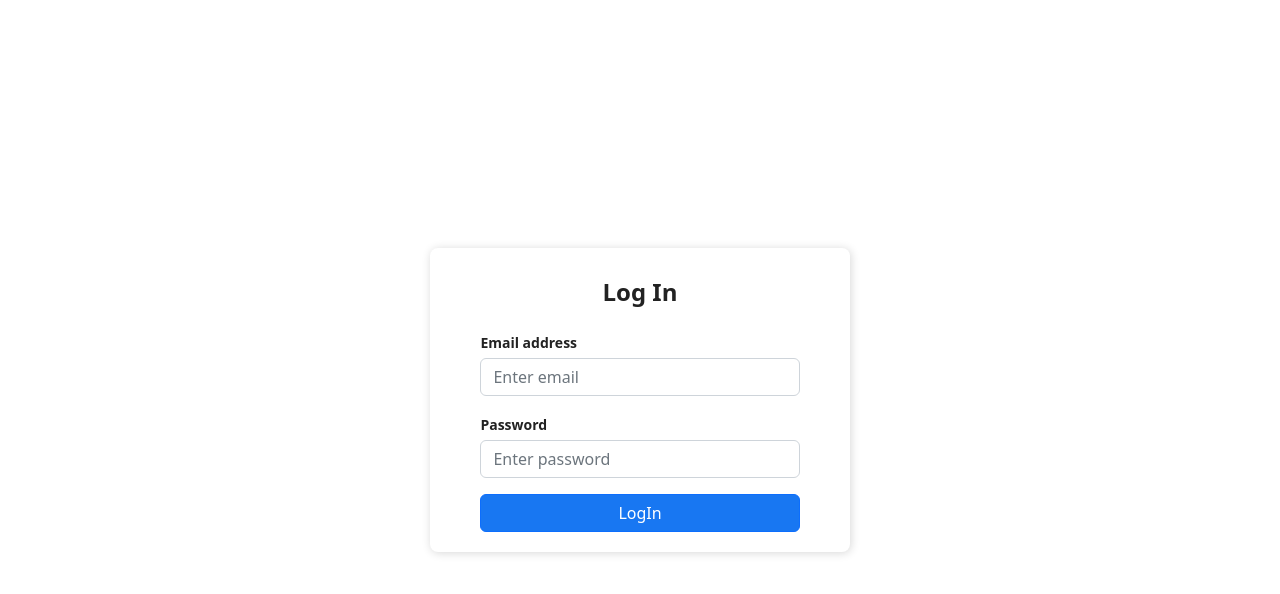
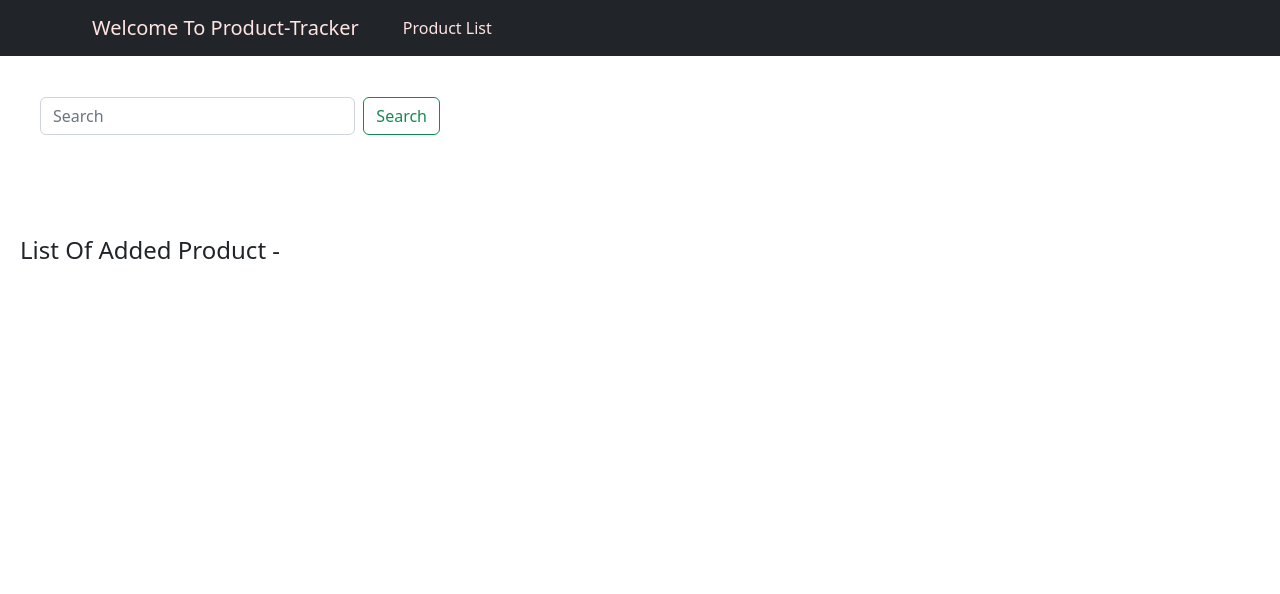
Before and after one commit to Shah-Sachidanand/Product_List, a React (Create React App) app: page /productlist in a window 1280 px wide. Shown: the top 594 px of the page. Built offline with nearby package versions, Linux system fonts and the light colour scheme.

Commit message:
redux and redux Store Added

```diff
--- a/src/Actions/Actions.js
+++ b/src/Actions/Actions.js
@@ -1 +1,3 @@
 export const ADD_PRODUCT = 'ADD_PRODUCT';
+export const DELETE_PRODUCT = 'DELETE_PRODUCT';
+export const SEARCH_PRODUCT = 'SEARCH_PRODUCT';
--- a/src/Actions/Product.js
+++ b/src/Actions/Product.js
@@ -1,8 +1,27 @@
-import { ADD_PRODUCT } from "./Actions";
+import { ADD_PRODUCT, DELETE_PRODUCT,SEARCH_PRODUCT } from "./Actions";
 
+//ADD Product
 export function addProduct(product) {
     return {
       type: ADD_PRODUCT,
       product,
     };
   }
+
+  //Delete Product
+
+  export function deletePoduct(product) {
+    return {
+      type: DELETE_PRODUCT,
+      product,
+    };
+  }
+
+  //Search Product
+
+  export function SearchPoduct(product) {
+    return {
+      type: SEARCH_PRODUCT,
+      product,
+    };
+  }
--- a/src/App.js
+++ b/src/App.js
@@ -1,29 +1,19 @@
-import './App.css';
-import React from 'react';
-import LogIn from './Components/LogIn';
-import HomePage from './Components/HomePage'
-import {
-  BrowserRouter as Router,
-  Routes,
-  Route
-} from "react-router-dom";
+import { Routes, Route } from 'react-router-dom';
+import Home from './Components/HomePage';
+import Main from './Components/Main';
+import ProductList from './Components/ProductList';
 
-import useToken from './Components/UseToken';
+function App() {
+  return (
+    <div className="App">
+    <Home />
+    <Routes>
+      <Route path='/' element={<Main />} />
+      <Route path='/productlist' element={<ProductList />} />
 
 
-function App() {
-  const { token, setToken } = useToken();
-  if(!token) {
-    return <LogIn setToken={setToken} />
-  }
-  return ( <div>
-     <Router>
-      <Routes>
-          <Route path="/" element={<HomePage />}>
-        </Route>
-      </Routes>
-    </Router>
-    </div>
+    </Routes>
+  </div>
   );
 }
 
--- /dev/null
+++ b/src/Assets/css/Product.css
@@ -0,0 +1,5 @@
+.rbtn{
+    align-items: flex-end;
+    margin-left: 188px;
+    margin-top: -75px;
+}
--- a/src/Components/HomePage.js
+++ b/src/Components/HomePage.js
@@ -1,10 +1,25 @@
-import Product from "./Product";
+import { Link } from 'react-router-dom';
+import Navbar from 'react-bootstrap/Navbar'
+import Container from 'react-bootstrap/Container';
+import Nav from 'react-bootstrap/Nav';
 
 function HomePage() {
+  const style = {
+    textDecoration: 'none',
+    color: 'mistyrose',
+    margin: '10px'
+}
     return (
       <div>
-        <Product/>
-      </div>
+      <Navbar bg="dark" variant="light">
+      <Container>
+          <Navbar.Brand ><Link to="/" style={style}>Welcome To Product-Tracker</Link></Navbar.Brand>
+          <Nav className="me-auto">
+              <Nav.Link><Link to="/productlist" style={style}>Product List</Link></Nav.Link>
+          </Nav>
+      </Container>
+  </Navbar>
+  </div>
     );
   }
 
--- /dev/null
+++ b/src/Components/Main.js
@@ -0,0 +1,49 @@
+import Form from 'react-bootstrap/Form';
+import Button from 'react-bootstrap/esm/Button';
+import { useState } from 'react';
+import {addProduct} from '../Actions/Product'
+import {connect} from 'react-redux'
+
+function Main(props) {
+
+  const [product, setProduct] = useState('');
+  const [price, setPrice] = useState('');
+
+const handleSubmit = (e) => {
+  e.preventDefault();
+  props.dispatch(
+    addProduct({
+      key: Math.round(Math.random() * 100),
+      product : product,
+      price : price
+    })
+  )
+}
+
+  const style ={
+    marginTop: '30px',
+    height:'10px',
+    width:'400px',
+    marginBottom:'200px'
+
+  }
+    return (
+      <div justify='space-around' align='middle'>
+      <Form style={style} onSubmit={handleSubmit}>
+      <h4 className='mb-3 '> Lets Add A Product</h4>
+      <Form.Group className="mb-3">
+        <Form.Control type='text'  required onChange={e => setProduct(e.target.value)} placeholder='Product Name'/>
+        <Form.Control className='mt-3' type='number' required onChange={e => setPrice(e.target.value)} placeholder='Price'/>
+      </Form.Group>
+      <Button type='submit'>Add Product</Button>
+      </Form>
+    </div>
+
+    );
+  }
+  function mapStateToProps(state) {
+    return {
+      state,
+    };
+  }
+  export default connect(mapStateToProps)(Main);
--- a/src/Components/Product.js
+++ b/src/Components/Product.js
@@ -1,45 +1,49 @@
-import Form from 'react-bootstrap/Form';
-import Button from 'react-bootstrap/esm/Button';
-import { useState } from 'react';
-import {addProduct} from '../Actions/Product'
-import {connect} from 'react-redux'
+import Button from 'react-bootstrap/Button';
+import Card from 'react-bootstrap/Card';
+import Row from 'react-bootstrap/Row';
+import '../Assets/css/Product.css'
+
 
 function Product(props) {
 
-  const [product, setProduct] = useState('');
-  const [price, setPrice] = useState('');
+    const { products } = props.products;
+    const { handleDelete } = props;
 
-const handleSubmit = (e) => {
-  e.preventDefault();
-  props.dispatch(
-    addProduct({
-      product : product,
-      price : price
-    })
-  )
+  const style ={
+  display: 'flex',
+  flexDirection: 'row',
+  flexWrap: 'wrap',
+  justifyContent: 'baseline',
+  width: '18rem', height:'10rem',
+  marginTop:'30px',
+  marginLeft:'30px'
 }
 
-  const style ={
-    marginTop: '300px',
-    height:'10px',
-    width:'400px',
-  }
-    return (
-      <div justify='space-around' align='middle'>
-      <Form style={style} onSubmit={handleSubmit}>
-      <h4 className='mb-3 '> Lets Add A Product</h4>
-      <Form.Group className="mb-3">
-        <Form.Control type='text'  required onChange={e => setProduct(e.target.value)} placeholder='Product Name'/>
-        <Form.Control className='mt-3' type='number' required onChange={e => setPrice(e.target.value)} placeholder='Price'/>
-      </Form.Group>
-      <Button type='submit'>Add Product</Button>
-      </Form>
-    </div>
-    );
-  }
-  function mapStateToProps(state) {
-    return {
-      state,
-    };
-  }
-  export default connect(mapStateToProps)(Product);
+  // Generate cards for all the products added..
+  return (
+      <div id='container'>
+        <Row>
+          {products &&
+          products.map((product, index) => {
+            return(
+              <Card style={style}>
+                <Card.Body>
+                  <Card.Title>
+                    {product.product}
+                    <Button className='rbtn' variant="outline-danger" size="sm" onClick={(e) => handleDelete(product)}>
+                        Remove
+                      </Button>
+                  </Card.Title>
+                  <Card.Text>
+                    <span>Price-</span>
+                    {product.price}
+                  </Card.Text>
+                </Card.Body>
+              </Card>
+            )
+          })}
+        </Row>
+        </div>
+  )}
+
+export default Product;
--- a/src/Components/ProductList.js
+++ b/src/Components/ProductList.js
@@ -1,10 +1,28 @@
-
-function ProductList() {
+import Product from './Product'
+import {deletePoduct} from '../Actions/Product'
+import {connect} from 'react-redux'
+import SearchBar from './SearchBar';
+function ProductList(props) {
+  const handleDelete = (product) => {
+    console.log('delete', product);
+    props.dispatch(deletePoduct(product));
+  };
     return (
       <div>
-      ProductList Starting ....
+        <SearchBar/>
+        <h4 style={{margin:'20px'}}>List Of Added Product - </h4>
+        <Product
+            products = {props.state.products}
+            handleDelete = {handleDelete}
+            history = {props.history}
+          />
       </div>
     );
   }
+  function mapStateToProps(state) {
+    return {
+      state,
+    };
+  }
 
-  export default ProductList;
+  export default connect(mapStateToProps)(ProductList);
--- a/src/Components/SearchBar.js
+++ b/src/Components/SearchBar.js
@@ -1,9 +1,21 @@
 
 function SearchBar() {
+  const style = {
+    marginTop: '30px',
+    height:'40px',
+    width:'400px',
+    marginBottom:'100px',
+    display: 'flex',
+    alignItems: 'center',
+    justifyContent: 'center',
+  }
     return (
-      <div>
-      SearchBar Starting ....
-      </div>
+      <div style={{margin:'40px'}}>
+        <form style={style} class="d-flex mt-3" role="search">
+        <input class="form-control me-2" type="search" placeholder="Search" aria-label="Search"/>
+        <button class="btn btn-outline-success" type="submit">Search</button>
+      </form>
+   </div>
     );
   }
 
--- a/src/Reducers/Products.js
+++ b/src/Reducers/Products.js
@@ -1,4 +1,4 @@
-import { ADD_PRODUCT } from "../Actions/Actions";
+import { ADD_PRODUCT, DELETE_PRODUCT, SEARCH_PRODUCT } from "../Actions/Actions";
 
 // initial product state
 const initialState = {
@@ -13,6 +13,18 @@ const initialState = {
             products: [...state.products, action.product],
             flag: false
         };
+        case DELETE_PRODUCT:
+          let filtered = state.products.filter((product) => product.key !== action.product.key);
+          return {
+            flag: false,
+            products: filtered,
+          };
+          case SEARCH_PRODUCT:
+            let Searchfiltered = state.products.filter((product) => product.product !== action.product.product);
+            return {
+              flag: false,
+              products: Searchfiltered,
+            };
         default:
       return state;
     }
--- a/src/index.js
+++ b/src/index.js
@@ -2,6 +2,7 @@ import React from 'react';
 import ReactDOM from 'react-dom/client';
 import './index.css';
 import App from './App';
+import {BrowserRouter} from 'react-router-dom'
 import { configureStore } from './Store';
 import { Provider } from 'react-redux';
 import "bootstrap/dist/css/bootstrap.min.css"
@@ -12,7 +13,9 @@ const root = ReactDOM.createRoot(document.getElementById('root'));
 root.render(
   <Provider store={store}>
   <React.StrictMode>
+  <BrowserRouter>
     <App />
+    </BrowserRouter>
   </React.StrictMode>
   </Provider>
 );
```
